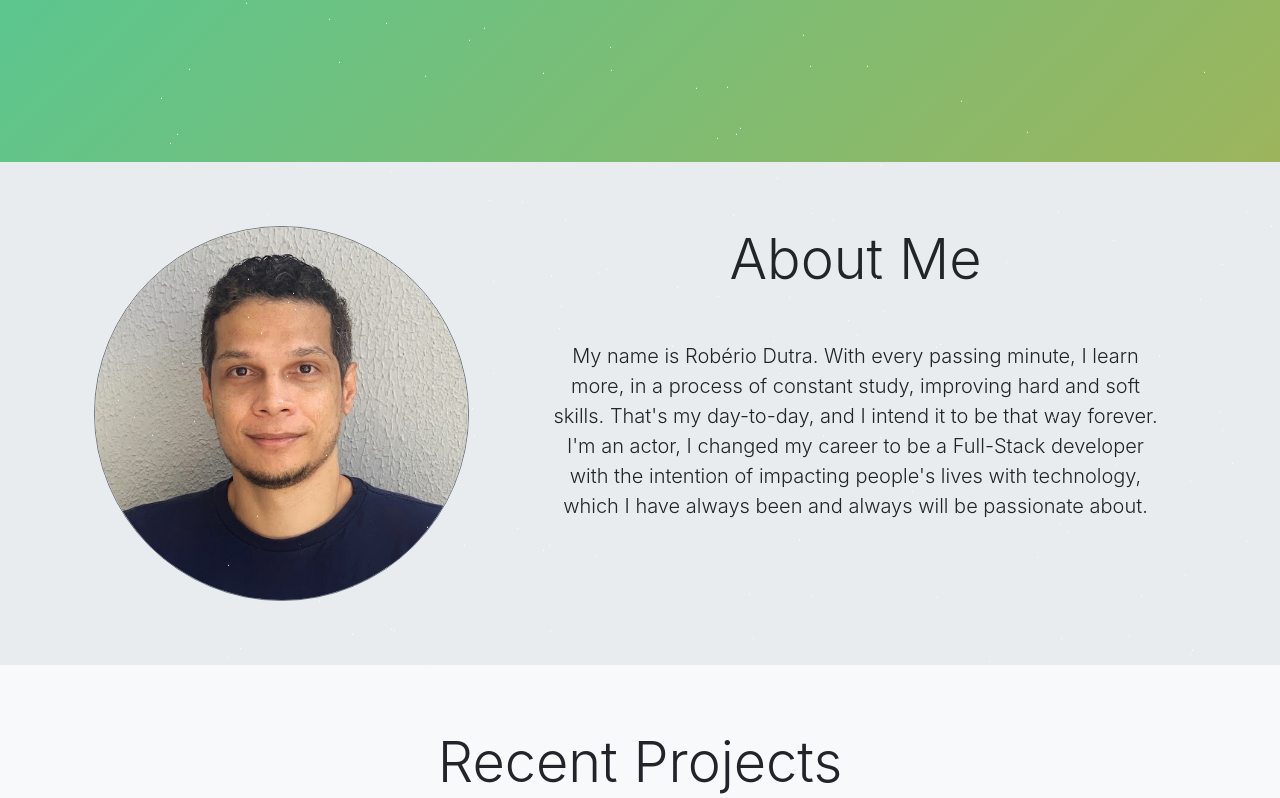
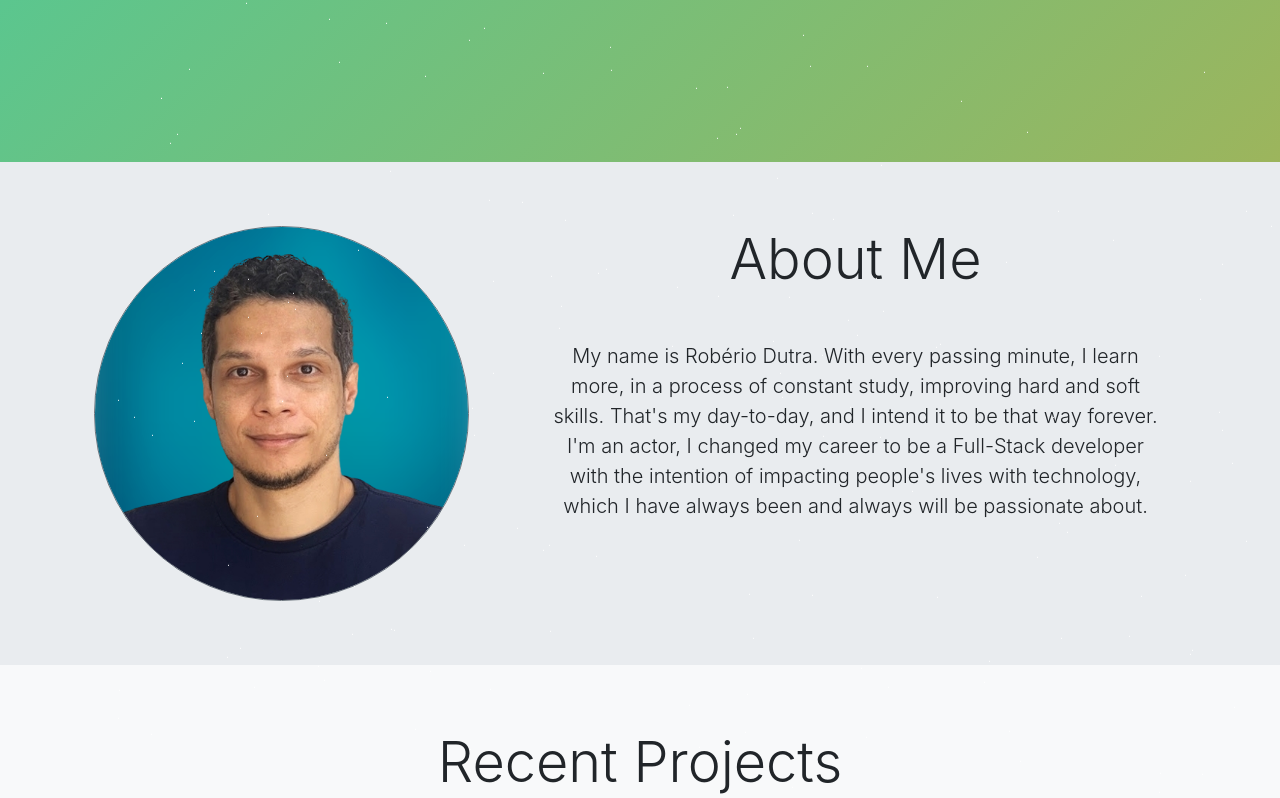
Before and after one commit to roberiodutra/roberiodutra.github.io, a React (Create React App) app: page / in a window 1280 px wide. Shown: the part 638-1436 px from the top of the page. Built offline with nearby package versions, Linux system fonts and the light colour scheme; no server answers.

Commit message:
chore: change photo extension

```diff
--- a/public/index.html
+++ b/public/index.html
@@ -12,7 +12,7 @@
     <meta name="theme-color" content="#000000" />
     <meta
       name="description"
-      content="My name is Hashir Shoaib. I’m a graduate of 2020 from National University of Sciences and Technology at Islamabad with a degree in Computer Engineering. I'm most passionate about giving back to the community, and my goal is to pursue this passion within the field of software engineering. In my free time I like working on open source projects."
+      content="My name is Robério Dutra. With every passing minute, I learn more, in a process of constant study, improving hard and soft skills. That's my day-to-day, and I intend it to be that way forever. I'm an actor, I changed my career to be a Full-Stack developer with the intention of impacting people's lives with technology, which I have always been and always will be passionate about."
     />
     <link rel="apple-touch-icon" href="logo192.png" />
     <!--
--- a/src/editable-stuff/config.js
+++ b/src/editable-stuff/config.js
@@ -39,7 +39,7 @@ const mainBody = {
 const about = {
   show: true,
   heading: "About Me",
-  imageLink: require("../editable-stuff/perfil.jpg"),
+  imageLink: require("../editable-stuff/perfil.png"),
   imageSize: 375,
   message:
     "My name is Robério Dutra. With every passing minute, I learn more, in a process of constant study, improving hard and soft skills. That's my day-to-day, and I intend it to be that way forever. I'm an actor, I changed my career to be a Full-Stack developer with the intention of impacting people's lives with technology, which I have always been and always will be passionate about.",
@@ -67,12 +67,12 @@ const leadership = {
     "Lorem ipsum dolor sit amet, consectetur adipiscing elit, sed do eiusmod tempor incididunt ut labore et dolore magna aliqua. Vitae auctor eu augue ut lectus arcu bibendum at varius. Libero justo laoreet sit amet cursus sit amet. Imperdiet dui accumsan sit amet nulla facilisi morbi. At auctor urna nunc id. Iaculis urna id volutpat lacus laoreet non curabitur gravida. Et magnis dis parturient montes nascetur ridiculus mus mauris. In nisl nisi scelerisque eu ultrices vitae auctor. Mattis nunc sed blandit libero volutpat sed cras ornare. Pulvinar neque laoreet suspendisse interdum consectetur libero.",
   images: [
     {
-      img: require("../editable-stuff/perfil.jpg"),
+      img: require("../editable-stuff/perfil.png"),
       label: "First slide label",
       paragraph: "Nulla vitae elit libero, a pharetra augue mollis interdum."
     },
     {
-      img: require("../editable-stuff/perfil.jpg"),
+      img: require("../editable-stuff/perfil.png"),
       label: "Second slide label",
       paragraph: "Nulla vitae elit libero, a pharetra augue mollis interdum."
     },
```
Also changed, not shown: src/editable-stuff/perfil.png (added).
